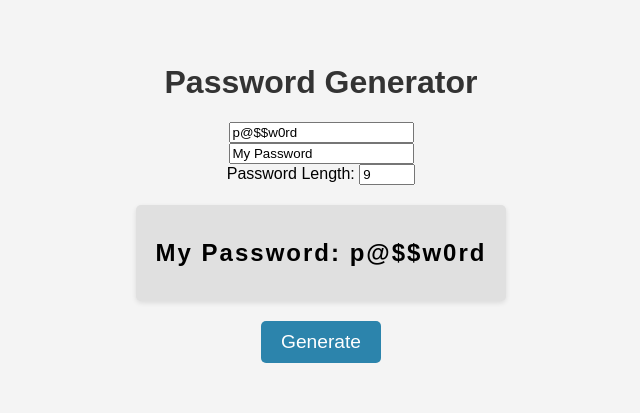
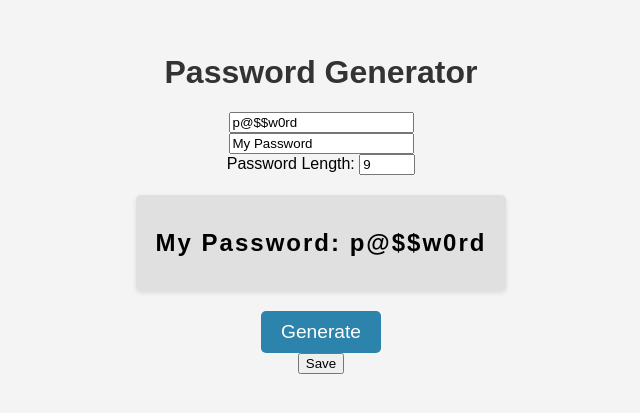
Before and after one commit to fmagana14/Password_tutorial, a React (Create React App) app: page / in a window 1280 px wide. Shown: the part 197-610 px from the top of the page, without its empty margins (319-959 px from the left). Built offline with nearby package versions, Linux system fonts and the light colour scheme.

Commit message:
completed part 6 but code isn't be ing displayed

```diff
--- a/src/features/passwords/passwordsSlice.js
+++ b/src/features/passwords/passwordsSlice.js
@@ -1,7 +1,9 @@
 import { createSlice } from '@reduxjs/toolkit'
 
 const initialState = {
-  value: [{ password: 'hello', name: 'test'}],
+  value: [
+    { password: 'hello', name: 'test'}
+  ],
 }
 
 const passwordsSlice = createSlice({
--- a/src/password.js
+++ b/src/password.js
@@ -1,79 +1,7 @@
-// import { useState } from "react";
+import { useState } from "react";
+import { useDispatch } from 'react-redux';  // Import useDispatch
+import { addPassword } from './features/passwords/passwordsSlice';
 
-// function generatePassword() {
-//   // Define the characters for password generation
-//   const characters = 'ABCDEFGHIJKLMNOPQRSTUVWXYZabcdefghijklmnopqrstuvwxyz0123456789';
-
-//   // Generate the password with 9 random characters and join without spaces
-//   const newPassword = Array.from({ length }, () => {
-//     const randomIndex = Math.floor(Math.random() * characters.length);
-//     return characters[randomIndex];
-//   }).join(''); // Join the array into a single string without spaces
-
-//   // Insert hyphens after every 3 characters to match the pattern xxx-xxx-xxx
-//   const hyphPassword = `${newPassword.slice(0, 3)}-${newPassword.slice(3, 6)}-${newPassword.slice(6, 9)}`;
-
-//   return hyphPassword;
-// }
-
-// function Password() {
-//   const [password, setPassword] = useState('p@$$wrd');
-//   const [name, setName] = useState('My Password');
-//   const [length, setLenth] = useState(9);
-
-//   return (
-//     <div className="password-container">
-//       <h1>Password Generator</h1>
-//       <div>
-//         <input
-//           type="text"
-//           value={password}
-//           onChange={(e) => setPassword(e.target.value)}
-//           placeholder="Generated password"
-//         />
-//       </div>
-
-//             {/* New input for password name/description */}
-//       <div>
-//         <input
-//           type="text"
-//           value={name}
-//           onChange={(e) => setName(e.target.value)}
-//           placeholder="Password name/description"
-//         />
-//       </div>
-
-//             {/* Input to control the password length */}
-//       <div>
-//         <label>Password Length: </label>
-//         <input
-//           type="number"
-//           value={length}
-//           min="3"
-//           max="15"
-//           onChange={(e) => setLength(Number(e.target.value))}
-//         />
-//       </div>
-
-//      {/* Display the current password and name */}
-//      <div className="password-display">
-//         <p><strong>{name}</strong>: {password}</p>
-//       </div>
-
-//       {/* Button to generate a new password */}
-//       <button className="generate-btn" onClick={() => {
-//         const newPassword = generatePassword(length);  // Generate password with chosen length
-//         setPassword(newPassword);  // Update the password in state
-//       }}>
-//         Generate
-//       </button>
-//     </div>
-//   );
-// }
-
-// export default Password;
-import { useState } from "react";
-// import './Password.css'; // Assuming we still want the styling
 
 function generatePassword(length) {
   const characters = 'ABCDEFGHIJKLMNOPQRSTUVWXYZabcdefghijklmnopqrstuvwxyz0123456789';
@@ -92,6 +20,7 @@ function generatePassword(length) {
 
 function Password() {
   // Controlled component states
+  const dispatch = useDispatch();  // Create a dispatcher
   const [password, setPassword] = useState('p@$$w0rd');  // Initial password value
   const [name, setName] = useState('My Password');       // New state for the password description/name
   const [length, setLength] = useState(9);               // State for dynamic password length
@@ -144,8 +73,14 @@ function Password() {
       }}>
         Generate
       </button>
+
+      <button className="save-btn" onClick={() => dispatch(addPassword({ name, password }))}>
+        Save
+      </button>
     </div>
+
   );
 }
 
+
 export default Password;
```
Also changed, not shown: src/PasswordsList.js (added, +15 -0 lines), 1 other file (tests, documents, lock files or other folders).
